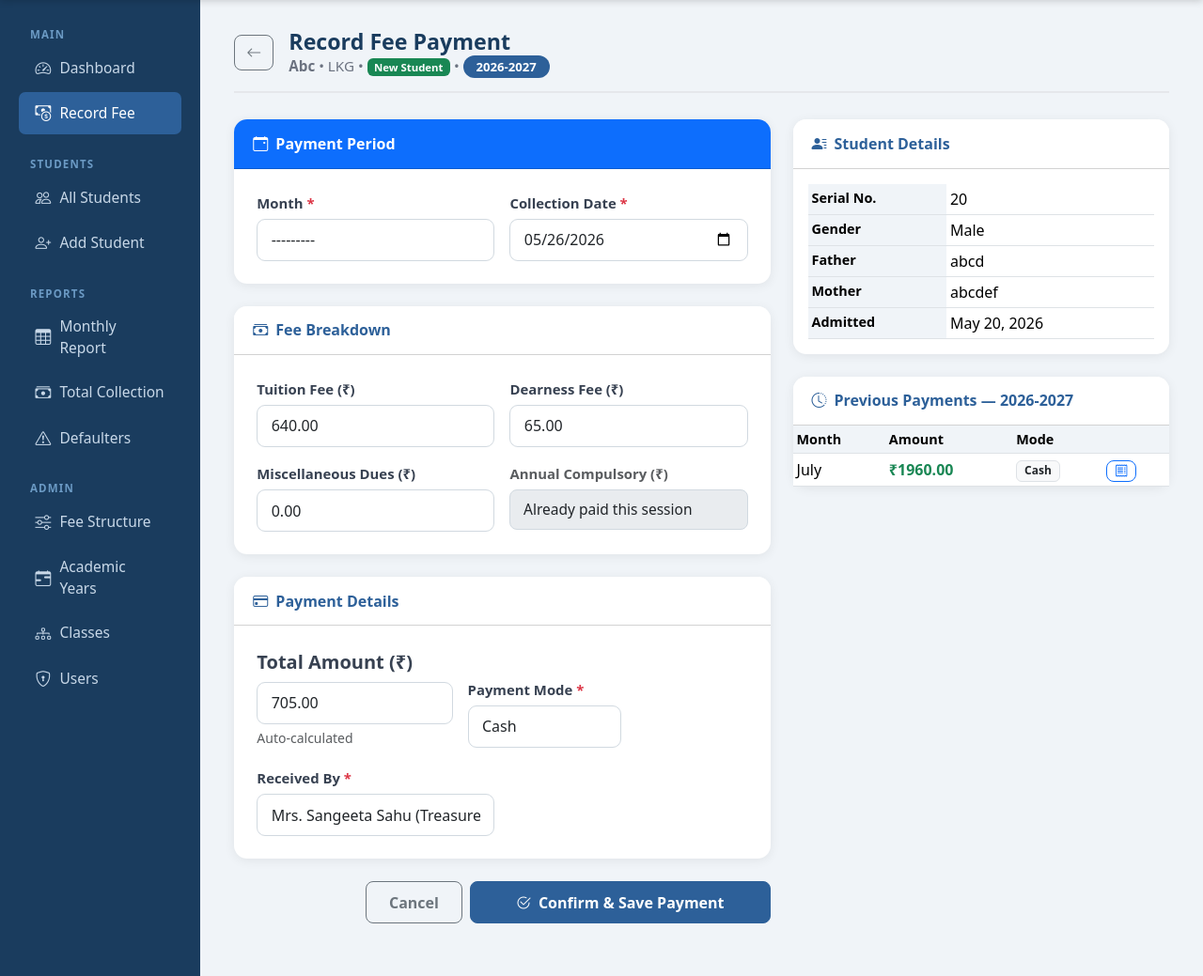
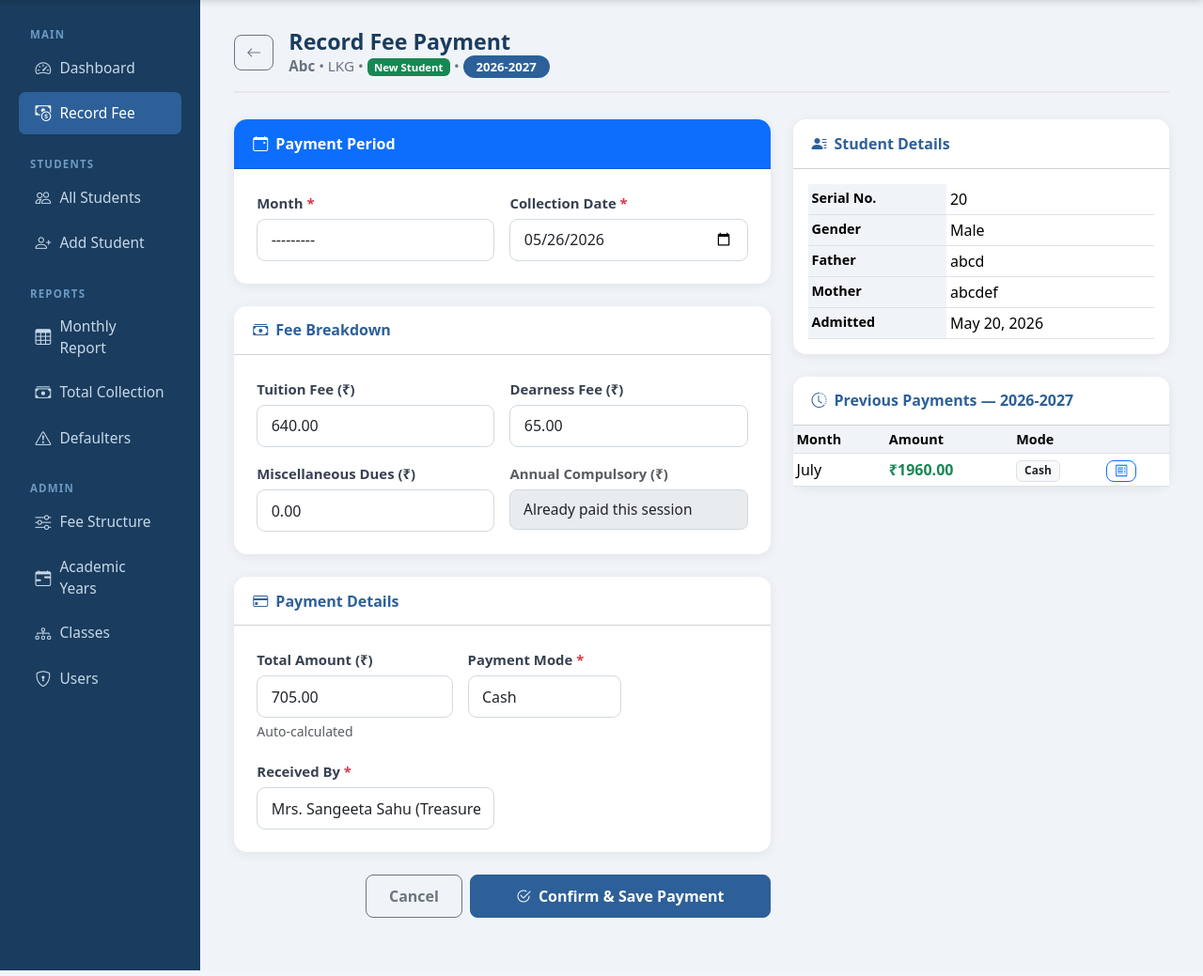
Before and after one commit to Anushka-2003/fee-management-system, a Django app: page /fees/entry/3/ in a window 1280 px wide. Shown: the part 56-1095 px from the top of the page at 94% size. Run offline with Django 4.2, Linux system fonts and the light colour scheme; a user stored in the database is signed in; data comes from the database, SQL or seed files in the repository.

Commit message:
Refactor fee_entry.html for improved structure

```diff
--- a/templates/fees/fee_entry.html
+++ b/templates/fees/fee_entry.html
@@ -99,18 +99,18 @@
           <i class="bi bi-credit-card"></i> Payment Details
         </div>
         <div class="card-body p-4">
-          <div class="row g-3 align-items-end">
+          <div class="row g-3 align-items-start">
             <div class="col-md-5">
-              <label class="form-label fw-bold fs-5">Total Amount (₹)</label>
+              <label class="form-label fw-semibold">Total Amount (₹)</label>
               {{ form.total_paid }}
               <div class="form-text">Auto-calculated</div>
             </div>
             <div class="col-md-4">
-              <label class="form-label">Payment Mode <span class="text-danger">*</span></label>
+              <label class="form-label fw-semibold">Payment Mode <span class="text-danger">*</span></label>
               {{ form.payment_mode }}
             </div>
             <div class="col-md-3" id="cheque-row" style="display:none">
-              <label class="form-label">Cheque No. <span class="text-danger">*</span></label>
+              <label class="form-label fw-semibold">Cheque No. <span class="text-danger">*</span></label>
               {{ form.cheque_number }}
               {% if form.cheque_number.errors %}<div class="text-danger small mt-1">{{ form.cheque_number.errors.0 }}</div>{% endif %}
             </div>
```
